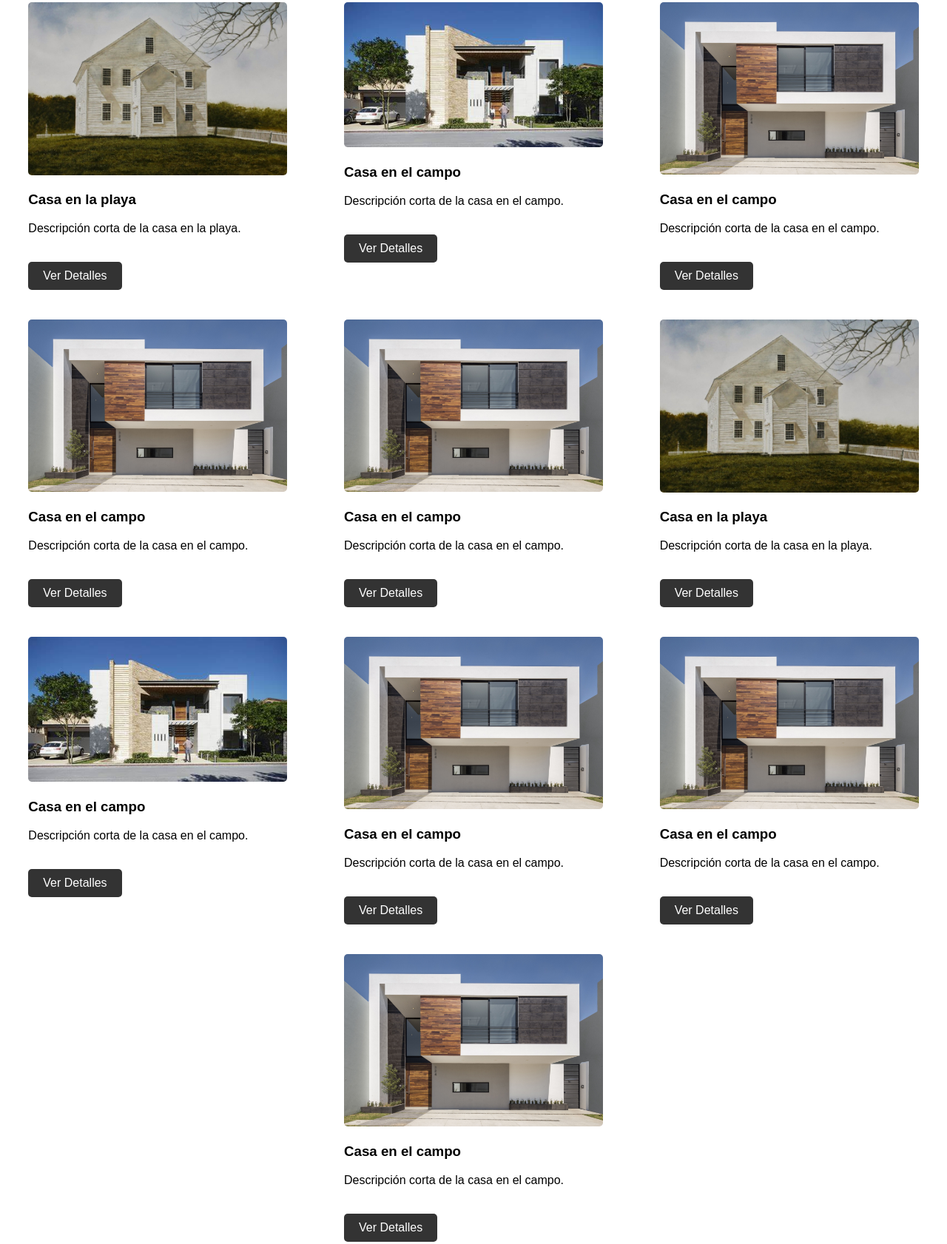
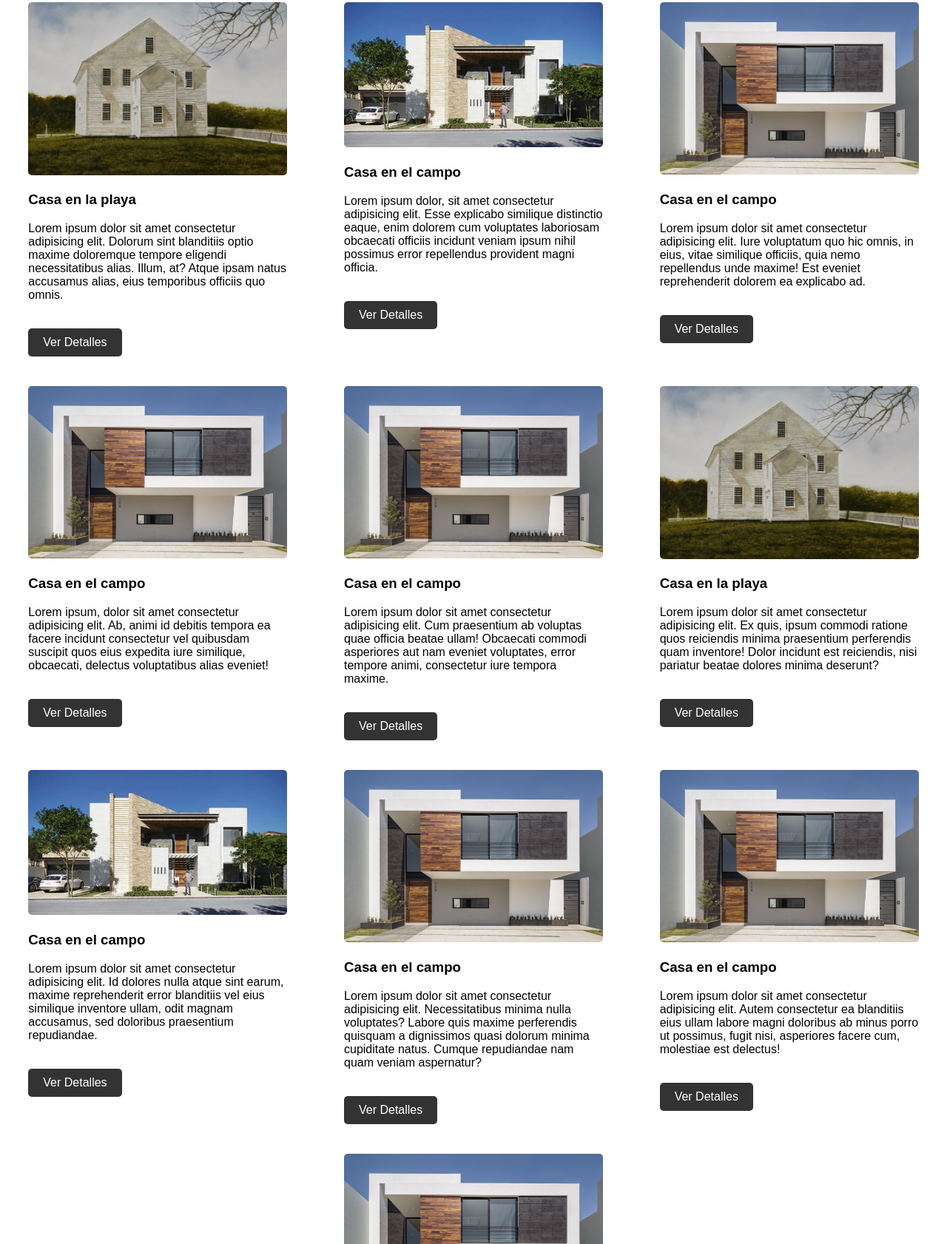
Before and after one commit to AlvaGoncalves/WEB, a plain HTML site: page Alvaro/Index.html in a window 1280 px wide. Shown: the part 915-2597 px from the top of the page at 74% size. Drawn offline with Linux system fonts and the light colour scheme.

Commit message:
Update Index.html

```diff
--- a/Alvaro/Index.html
+++ b/Alvaro/Index.html
@@ -17,6 +17,7 @@
             </ul>
         </nav>
     </header>
+
     <section class="hero">
         <h2 class="titulo_img">Bienvenido a nuestro sitio de asesoramiento inmobiliario</h2>
         <p class="titulo_img">Encuentra el hogar de tus sueños</p>
@@ -29,74 +30,74 @@
         <div class="casa">
             <img src="casa1.jpg" alt="Casa 1">
             <h3>Casa en la playa</h3>
-            <p>Descripción corta de la casa en la playa.</p>
+            <p>Lorem ipsum dolor sit amet consectetur adipisicing elit. Dolorum sint blanditiis optio maxime doloremque tempore eligendi necessitatibus alias. Illum, at? Atque ipsam natus accusamus alias, eius temporibus officiis quo omnis.</p>
             <a href="#" class="btn">Ver Detalles</a>
         </div>
         <div class="casa">
             <img src="casa2.jpg" alt="Casa 2">
             <h3>Casa en el campo</h3>
-            <p>Descripción corta de la casa en el campo.</p>
+            <p>Lorem ipsum dolor, sit amet consectetur adipisicing elit. Esse explicabo similique distinctio eaque, enim dolorem cum voluptates laboriosam obcaecati officiis incidunt veniam ipsum nihil possimus error repellendus provident magni officia.</p>
             <a href="#" class="btn">Ver Detalles</a>
         </div>
         <div class="casa">
             <img src="Casa4.jpg" alt="Casa 4">
             <h3>Casa en el campo</h3>
-            <p>Descripción corta de la casa en el campo.</p>
+            <p>Lorem ipsum dolor sit amet consectetur adipisicing elit. Iure voluptatum quo hic omnis, in eius, vitae similique officiis, quia nemo repellendus unde maxime! Est eveniet reprehenderit dolorem ea explicabo ad.</p>
             <a href="#" class="btn">Ver Detalles</a>
         </div>
         <div class="casa">
             <img src="Casa4.jpg" alt="Casa 4">
             <h3>Casa en el campo</h3>
-            <p>Descripción corta de la casa en el campo.</p>
+            <p>Lorem ipsum, dolor sit amet consectetur adipisicing elit. Ab, animi id debitis tempora ea facere incidunt consectetur vel quibusdam suscipit quos eius expedita iure similique, obcaecati, delectus voluptatibus alias eveniet!</p>
             <a href="#" class="btn">Ver Detalles</a>
         </div>
         <div class="casa">
             <img src="Casa4.jpg" alt="Casa 4">
             <h3>Casa en el campo</h3>
-            <p>Descripción corta de la casa en el campo.</p>
+            <p>Lorem ipsum dolor sit amet consectetur adipisicing elit. Cum praesentium ab voluptas quae officia beatae ullam! Obcaecati commodi asperiores aut nam eveniet voluptates, error tempore animi, consectetur iure tempora maxime.</p>
             <a href="#" class="btn">Ver Detalles</a>
         </div>
         <div class="casa">
             <img src="casa1.jpg" alt="Casa 1">
             <h3>Casa en la playa</h3>
-            <p>Descripción corta de la casa en la playa.</p>
+            <p>Lorem ipsum dolor sit amet consectetur adipisicing elit. Ex quis, ipsum commodi ratione quos reiciendis minima praesentium perferendis quam inventore! Dolor incidunt est reiciendis, nisi pariatur beatae dolores minima deserunt?</p>
             <a href="#" class="btn">Ver Detalles</a>
         </div>
         <div class="casa">
             <img src="casa2.jpg" alt="Casa 2">
             <h3>Casa en el campo</h3>
-            <p>Descripción corta de la casa en el campo.</p>
+            <p>Lorem ipsum dolor sit amet consectetur adipisicing elit. Id dolores nulla atque sint earum, maxime reprehenderit error blanditiis vel eius similique inventore ullam, odit magnam accusamus, sed doloribus praesentium repudiandae.</p>
             <a href="#" class="btn">Ver Detalles</a>
         </div>
         <div class="casa">
             <img src="Casa4.jpg" alt="Casa 4">
             <h3>Casa en el campo</h3>
-            <p>Descripción corta de la casa en el campo.</p>
+            <p>Lorem ipsum dolor sit amet consectetur adipisicing elit. Necessitatibus minima nulla voluptates? Labore quis maxime perferendis quisquam a dignissimos quasi dolorum minima cupiditate natus. Cumque repudiandae nam quam veniam aspernatur?</p>
             <a href="#" class="btn">Ver Detalles</a>
         </div>
         <div class="casa">
             <img src="Casa4.jpg" alt="Casa 4">
             <h3>Casa en el campo</h3>
-            <p>Descripción corta de la casa en el campo.</p>
+            <p>Lorem ipsum dolor sit amet consectetur adipisicing elit. Autem consectetur ea blanditiis eius ullam labore magni doloribus ab minus porro ut possimus, fugit nisi, asperiores facere cum, molestiae est delectus!</p>
             <a href="#" class="btn">Ver Detalles</a>
         </div>
         <div class="casa">
             <img src="Casa4.jpg" alt="Casa 4">
             <h3>Casa en el campo</h3>
-            <p>Descripción corta de la casa en el campo.</p>
+            <p>Lorem ipsum dolor sit amet consectetur adipisicing elit. Hic possimus nostrum reiciendis voluptatem ducimus sit? Accusantium voluptates sit esse a architecto ullam cum, iure aperiam quam, natus earum sed nemo!</p>
             <a href="#" class="btn">Ver Detalles</a>
         </div>
 
         <!-- Más casas aquí -->
-    </section>
-    <section>
 
     </section>
-
     <footer>
+        <a href="https://instagram.com/alvagoncalves27"><img src="instagram.png" class="logo"></a>
+        <a href="https://facebook.com/AlvaGoncalves"><img src="facebook.png" class="logo"></a>
+        <a href="https://whatsapp.com/2215571928"><img src="whatsapp.png" class="logo"></a>
         <p>&copy; 2024 Venta de Casas. Todos los derechos reservados.</p>
     </footer>
 
-    <script src="./DragnDrop.js"></script>
+    <script src="./animaciones.js"></script>
 </body>
 </html>
```
